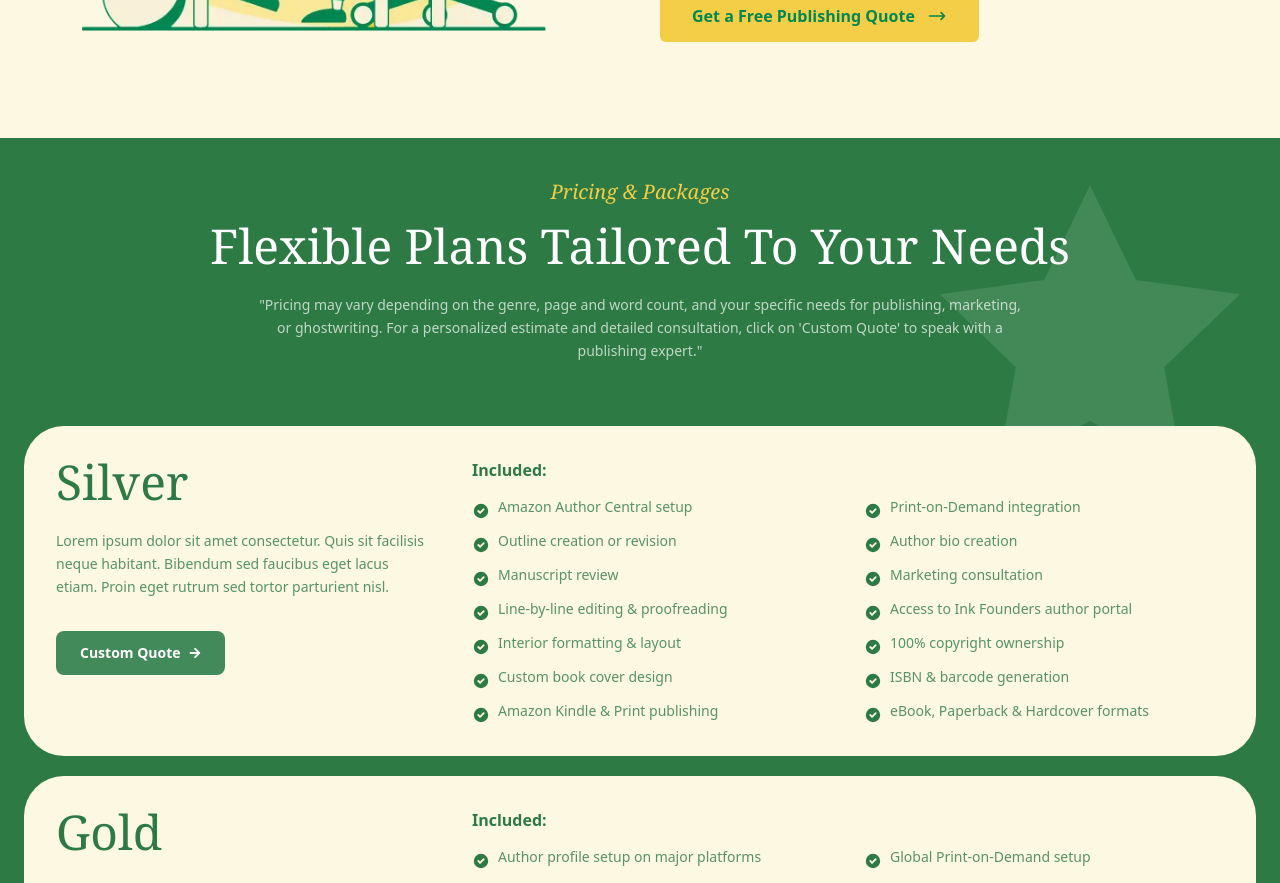
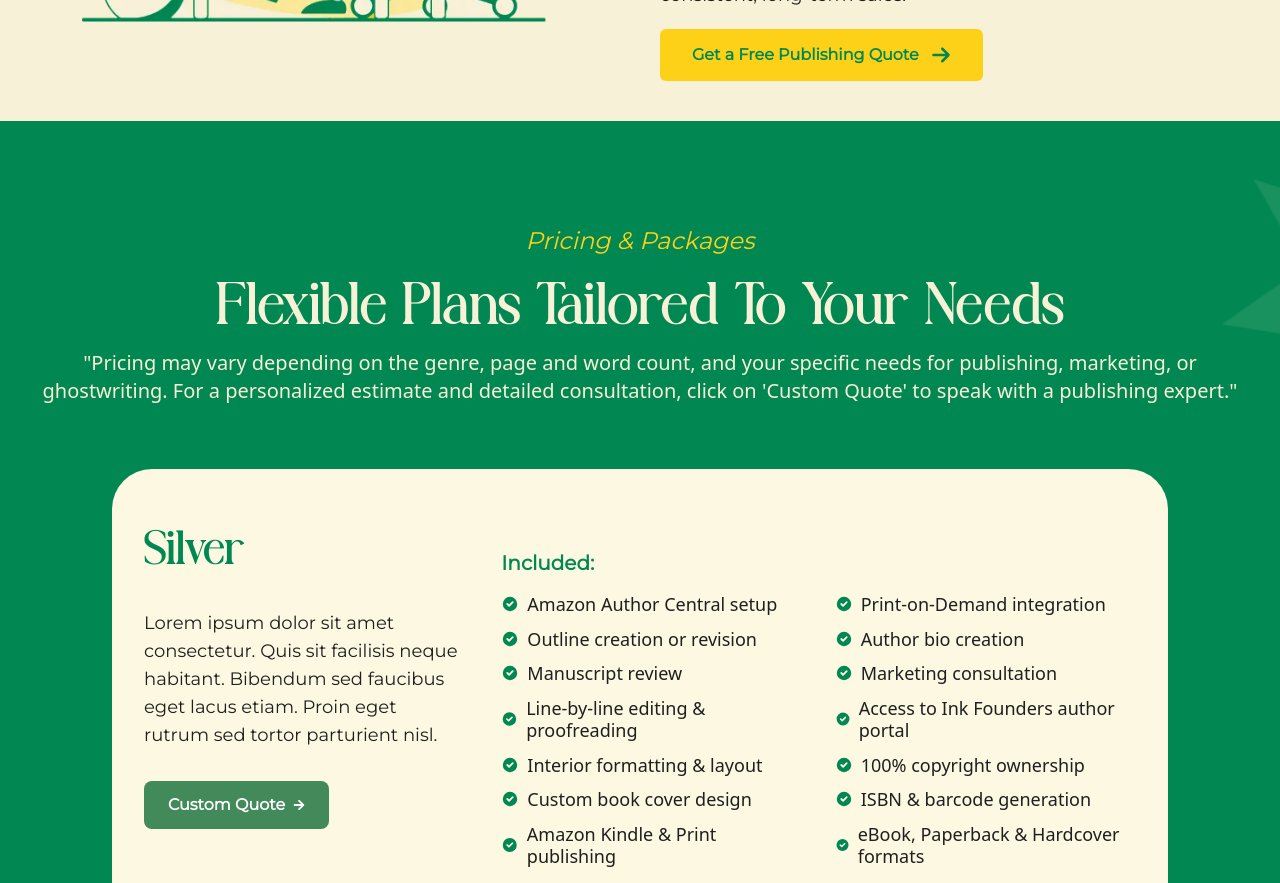
Before and after one commit to BemBexLab/southern_cross_publishing, a Next.js app: page /publishing-services in a window 1280 px wide. Shown: the part 1540-2423 px from the top of the page. Built offline with nearby package versions, Linux system fonts and the light colour scheme.

Commit message:
Updated Publishing-services

```diff
--- a/app/publishing-services/components/Section2.tsx
+++ b/app/publishing-services/components/Section2.tsx
@@ -1,10 +1,10 @@
 import React from 'react';
-import { HiOutlineArrowNarrowRight } from 'react-icons/hi';
+import { FaArrowRight } from 'react-icons/fa6';
 
 const Section2 = () => {
   return (
-    <section className="bg-[#fdf8e1] py-16 md:py-24">
-      <div className="container max-w-7xl mx-auto px-2">
+    <section className="bg-[#F7F1D7] py-6 md:py-10">
+      <div className="container max-w-8xl mx-auto px-2">
         <div className="flex flex-col lg:flex-row items-center gap-12 lg:gap-10">
 
           {/* Left Side: Illustration Container */}
@@ -23,11 +23,11 @@ const Section2 = () => {
 
           {/* Right Side: Content */}
           <div className="w-full lg:w-1/2">
-            <h2 className="text-3xl md:text-4xl lg:text-3xl font-serif  text-[#018752] leading-tight mb-8">
+            <h2 className="text-xl md:text-3xl goneva lg:text-4xl font-serif text-[#018752] leading-tight">
               Professional Book Publishing Services in Australia
             </h2>
 
-            <div className="space-y-6 text-[#143d2c]/80 text-[15px] md:text-base leading-relaxed font-normal">
+            <div className="montserrat py-5 text-[#1F1F1F] text-[15px] md:text-lg font-normal">
               <p>
                 If you have been searching for reliable book publishing services in Australia,
                 Southern Cross Publishing brings everything your book needs under one roof.
@@ -47,9 +47,9 @@ const Section2 = () => {
               </p>
             </div>
 
-            <button className="mt-10 flex items-center gap-3 bg-[#f5ce47] hover:bg-[#eac030] text-[#018752] font-bold py-3.5 px-8 rounded-md transition-all group">
+            <button className="flex montserrat items-center gap-3 bg-[#FDD118] text-[#018752] font-bold py-3.5 px-8 rounded-md transition-all group">
               <span>Get a Free Publishing Quote</span>
-              <HiOutlineArrowNarrowRight className="text-xl transition-transform group-hover:translate-x-1" />
+              <FaArrowRight className="text-xl transition-transform group-hover:translate-x-1" />
             </button>
           </div>
 
--- a/app/publishing-services/components/Section3.tsx
+++ b/app/publishing-services/components/Section3.tsx
@@ -1,77 +1,148 @@
-import React from 'react';
-import { HiCheckCircle } from 'react-icons/hi';
-import { FaArrowRight } from 'react-icons/fa';
+import React from "react";
+import { HiCheckCircle } from "react-icons/hi";
+import { FaArrowRight } from "react-icons/fa";
 
 const Section3 = () => {
   const plans = [
     {
       title: "Silver",
-      description: "Lorem ipsum dolor sit amet consectetur. Quis sit facilisis neque habitant. Bibendum sed faucibus eget lacus etiam. Proin eget rutrum sed tortor parturient nisl.",
+      description:
+        "Lorem ipsum dolor sit amet consectetur. Quis sit facilisis neque habitant. Bibendum sed faucibus eget lacus etiam. Proin eget rutrum sed tortor parturient nisl.",
       features: [
-        ["Amazon Author Central setup", "Outline creation or revision", "Manuscript review", "Line-by-line editing & proofreading", "Interior formatting & layout", "Custom book cover design", "Amazon Kindle & Print publishing"],
-        ["Print-on-Demand integration", "Author bio creation", "Marketing consultation", "Access to Ink Founders author portal", "100% copyright ownership", "ISBN & barcode generation", "eBook, Paperback & Hardcover formats"]
-      ]
+        [
+          "Amazon Author Central setup",
+          "Outline creation or revision",
+          "Manuscript review",
+          "Line-by-line editing & proofreading",
+          "Interior formatting & layout",
+          "Custom book cover design",
+          "Amazon Kindle & Print publishing",
+        ],
+        [
+          "Print-on-Demand integration",
+          "Author bio creation",
+          "Marketing consultation",
+          "Access to Ink Founders author portal",
+          "100% copyright ownership",
+          "ISBN & barcode generation",
+          "eBook, Paperback & Hardcover formats",
+        ],
+      ],
     },
     {
       title: "Gold",
-      description: "Lorem ipsum dolor sit amet consectetur. Quis sit facilisis neque habitant. Bibendum sed faucibus eget lacus etiam. Proin eget rutrum sed tortor parturient nisl.",
+      description:
+        "Lorem ipsum dolor sit amet consectetur. Quis sit facilisis neque habitant. Bibendum sed faucibus eget lacus etiam. Proin eget rutrum sed tortor parturient nisl.",
       features: [
-        ["Author profile setup on major platforms", "Book outline creation or revision", "Manuscript review & feedback", "Line editing & professional proofreading", "Interior formatting & layout design", "Custom-designed book cover", "Publish on 40+ platforms (Amazon, B&N, Apple Books, Kobo, etc.)"],
-        ["Global Print-on-Demand setup", "Author bio writing", "Personalized marketing consultation", "Access to Ink Founders author portal", "100% ownership & full copyright rights", "ISBN and barcode generation", "Available in eBook, Paperback & Hardcover formats"]
-      ]
+        [
+          "Author profile setup on major platforms",
+          "Book outline creation or revision",
+          "Manuscript review & feedback",
+          "Line editing & professional proofreading",
+          "Interior formatting & layout design",
+          "Custom-designed book cover",
+          "Publish on 40+ platforms (Amazon, B&N, Apple Books, Kobo, etc.)",
+        ],
+        [
+          "Global Print-on-Demand setup",
+          "Author bio writing",
+          "Personalized marketing consultation",
+          "Access to Ink Founders author portal",
+          "100% ownership & full copyright rights",
+          "ISBN and barcode generation",
+          "Available in eBook, Paperback & Hardcover formats",
+        ],
+      ],
     },
     {
       title: "Platinum",
-      description: "Lorem ipsum dolor sit amet consectetur. Quis sit facilisis neque habitant. Bibendum sed faucibus eget lacus etiam. Proin eget rutrum sed tortor parturient nisl.",
+      description:
+        "Lorem ipsum dolor sit amet consectetur. Quis sit facilisis neque habitant. Bibendum sed faucibus eget lacus etiam. Proin eget rutrum sed tortor parturient nisl.",
       features: [
-        ["One-on-one interviews & story development", "Custom book outline creation", "Manuscript review", "Complete ghostwriting in your voice", "Unlimited revisions during writing", "Line editing & professional proofreading", "Interior formatting & layout design"],
-        ["Custom book cover design", "Amazon publishing (Kindle & Print)", "Print-on-Demand setup", "Author bio writing", "Marketing consultation sessions", "Access to Ink Founders author portal", "100% ownership & copyright rights", "ISBN and barcode generation"]
-      ]
-    }
+        [
+          "One-on-one interviews & story development",
+          "Custom book outline creation",
+          "Manuscript review",
+          "Complete ghostwriting in your voice",
+          "Unlimited revisions during writing",
+          "Line editing & professional proofreading",
+          "Interior formatting & layout design",
+        ],
+        [
+          "Custom book cover design",
+          "Amazon publishing (Kindle & Print)",
+          "Print-on-Demand setup",
+          "Author bio writing",
+          "Marketing consultation sessions",
+          "Access to Ink Founders author portal",
+          "100% ownership & copyright rights",
+          "ISBN and barcode generation",
+        ],
+      ],
+    },
   ];
 
   return (
-    <section className="relative bg-[#2d7a44] py-5 sm:py-10 overflow-hidden">
-      {/* Background Star Decoration (Simplified) */}
-      <div className="absolute top-0 right-0 p-10 opacity-10">
-        <svg width="300" height="300" viewBox="0 0 24 24" fill="white"><path d="M12 .587l3.668 7.568 8.332 1.151-6.064 5.828 1.48 8.279-7.416-3.967-7.417 3.967 1.481-8.279-6.064-5.828 8.332-1.151z"/></svg>
-      </div>
-
-      <div className="container mx-auto px-2 sm:px-6 relative z-10">
+    <section
+      className="relative py-5 sm:py-10 overflow-hidden"
+      style={{
+        backgroundImage: "url('/publishing-service/Group 1000001754.png')",
+        backgroundSize: "cover",
+        backgroundPosition: "center",
+        backgroundRepeat: "no-repeat",
+      }}
+    >
+      <div className="relative z-10 w-full p-16 px-2 sm:px-6 lg:px-8">
         {/* Header */}
         <div className="text-center mb-16">
-          <h3 className="text-[#f5ce47] italic font-serif text-xl mb-2 sm:mb-4">Pricing & Packages</h3>
-          <h2 className="text-white text-4xl md:text-5xl font-serif mb-2 sm:mb-6">Flexible Plans Tailored To Your Needs</h2>
-          <p className="text-white/70 text-sm max-w-3xl mx-auto leading-relaxed">
-            "Pricing may vary depending on the genre, page and word count, and your specific needs for publishing, marketing, or ghostwriting. For a personalized estimate and detailed consultation, click on 'Custom Quote' to speak with a publishing expert."
+          <p className="text-[#FDD118] montserrat italic text-2xl mb-2 sm:mb-4">
+            Pricing & Packages
+          </p>
+          <h2 className="text-[#F7F1D7] goneva font-medium text-4xl md:text-6xl font-serif py-2">
+            Flexible Plans Tailored To Your Needs
+          </h2>
+          <p className="text-[#F7F1D7] text-xl max-w-7xl mx-auto">
+            "Pricing may vary depending on the genre, page and word count, and
+            your specific needs for publishing, marketing, or ghostwriting. For
+            a personalized estimate and detailed consultation, click on 'Custom
+            Quote' to speak with a publishing expert."
           </p>
         </div>
 
         {/* Cards */}
-        <div className="space-y-5">
+        <div className="space-y-5 mx-20">
           {plans.map((plan, index) => (
-            <div key={index} className="bg-[#fdf8e1] rounded-[40px] p-4 md:p-8 flex flex-col lg:flex-row gap-10">
+            <div
+              key={index}
+              className="bg-[#fdf8e1] rounded-[40px] py-15 px-8 flex flex-col lg:flex-row gap-x-10"
+            >
               {/* Left Column */}
               <div className="lg:w-1/3">
-                <h4 className="text-[#2d7a44] text-5xl font-serif mb-6">{plan.title}</h4>
-                <p className="text-[#2d7a44]/80 text-sm leading-relaxed mb-8">
+                <h4 className="text-[#018752] goneva text-5xl">
+                  {plan.title}
+                </h4>
+                <p className="text-[#1F1F1F] montserrat text-lg my-8">
                   {plan.description}
                 </p>
-                <button className="flex items-center gap-2 bg-[#428a5a] hover:bg-[#356e48] text-white px-6 py-3 rounded-lg text-sm font-semibold transition-colors">
+                <button className="flex items-center montserrat gap-2 bg-[#428a5a] hover:bg-[#356e48] text-white px-6 py-3 rounded-lg text-md font-semibold transition-colors">
                   Custom Quote <FaArrowRight size={12} />
                 </button>
               </div>
 
               {/* Right Column (Features) */}
               <div className="lg:w-2/3">
-                <p className="text-[#2d7a44] font-bold mb-4">Included:</p>
+                <p className="text-[#018752] montserrat font-bold text-xl mb-4 sm:mt-5">Included:</p>
                 <div className="grid md:grid-cols-2 gap-x-8 gap-y-3">
                   {plan.features.map((col, colIndex) => (
                     <div key={colIndex} className="space-y-3">
                       {col.map((feature, i) => (
-                        <div key={i} className="flex items-start gap-2">
-                          <HiCheckCircle className="text-[#2d7a44] mt-1 shrink-0" size={18} />
-                          <span className="text-[#2d7a44]/80 text-sm leading-tight">{feature}</span>
+                        <div key={i} className="flex items-center text-lg gap-2">
+                          <HiCheckCircle
+                            className="text-[#018752]"
+                          />
+                          <span className="text-[#1F1F1F] leading-tight">
+                            {feature}
+                          </span>
                         </div>
                       ))}
                     </div>
```
Also changed, not shown: app/publishing-services/components/Hero.tsx (+4 -4 lines), app/publishing-services/components/Section4.tsx (+12 -12 lines), public/publishing-service/Group 1000001754.png (added).
